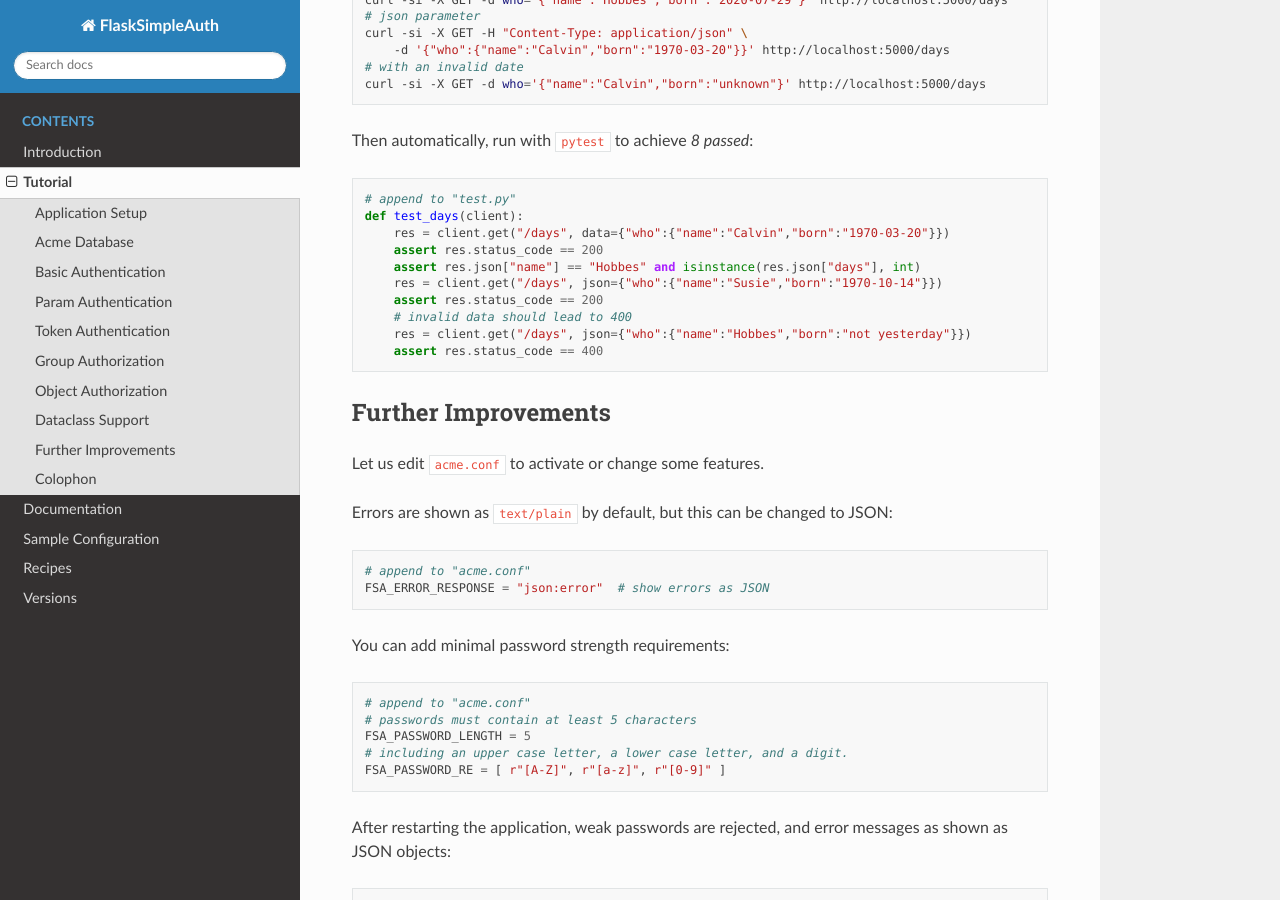
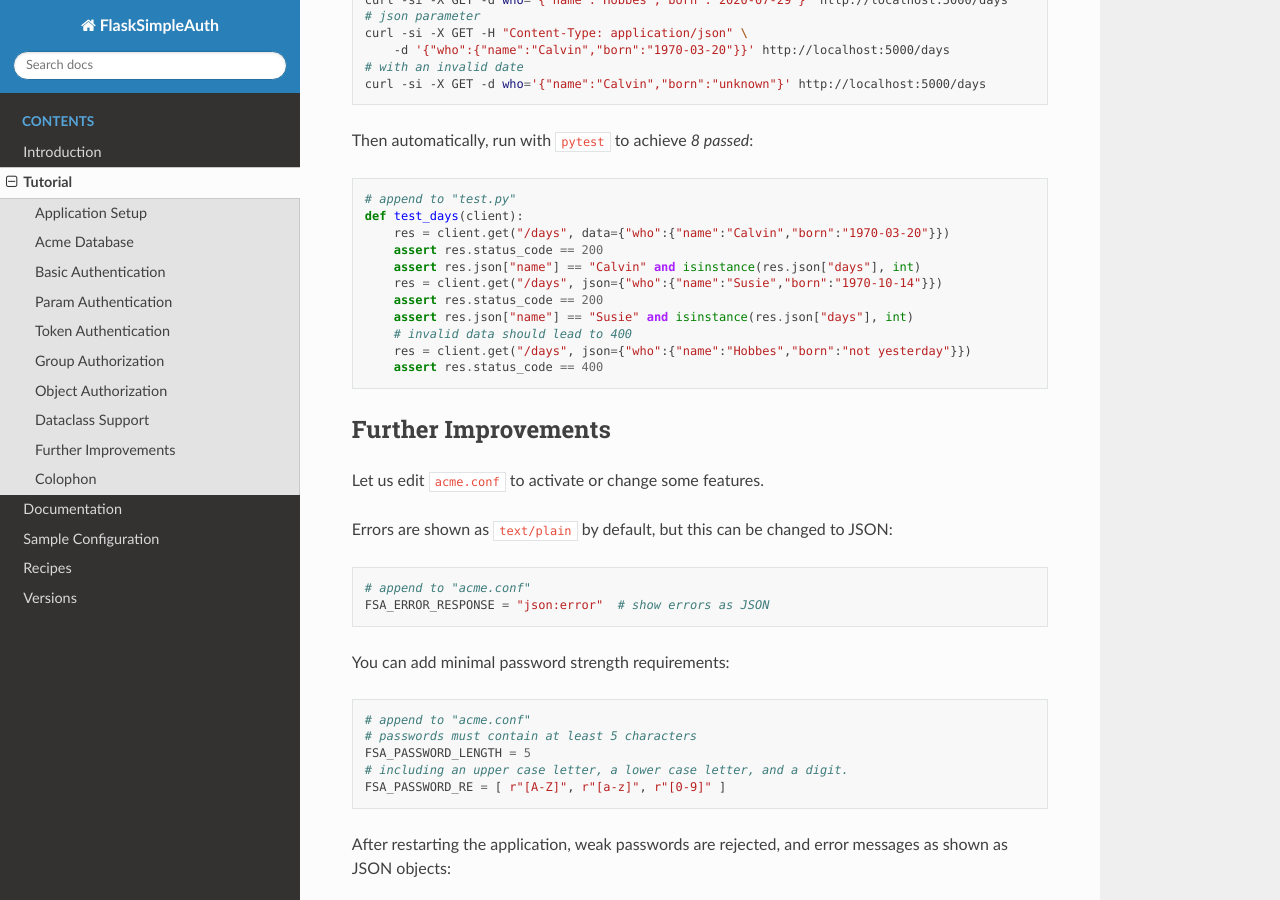
Before and after one commit to zx80/flask-simple-auth, a Sphinx documentation site: the page built from docs/TUTORIAL.md, in a window 1280 px wide and 900 px high, scrolled down 12450 px. Built offline with Sphinx 7.4.7 and the Read the Docs theme 2.0.0, drawn with Linux system fonts in a browser that asks for light colours; pages that are not in the unit, such as notebooks, are missing from menus.

Commit message:
fix tutorial test

```diff
--- a/docs/TUTORIAL.md
+++ b/docs/TUTORIAL.md
@@ -708,9 +708,10 @@ Then automatically, run with `pytest` to achieve _8 passed_:
 def test_days(client):
     res = client.get("/days", data={"who":{"name":"Calvin","born":"1970-03-20"}})
     assert res.status_code == 200
-    assert res.json["name"] == "Hobbes" and isinstance(res.json["days"], int)
+    assert res.json["name"] == "Calvin" and isinstance(res.json["days"], int)
     res = client.get("/days", json={"who":{"name":"Susie","born":"1970-10-14"}})
     assert res.status_code == 200
+    assert res.json["name"] == "Susie" and isinstance(res.json["days"], int)
     # invalid data should lead to 400
     res = client.get("/days", json={"who":{"name":"Hobbes","born":"not yesterday"}})
     assert res.status_code == 400
```
